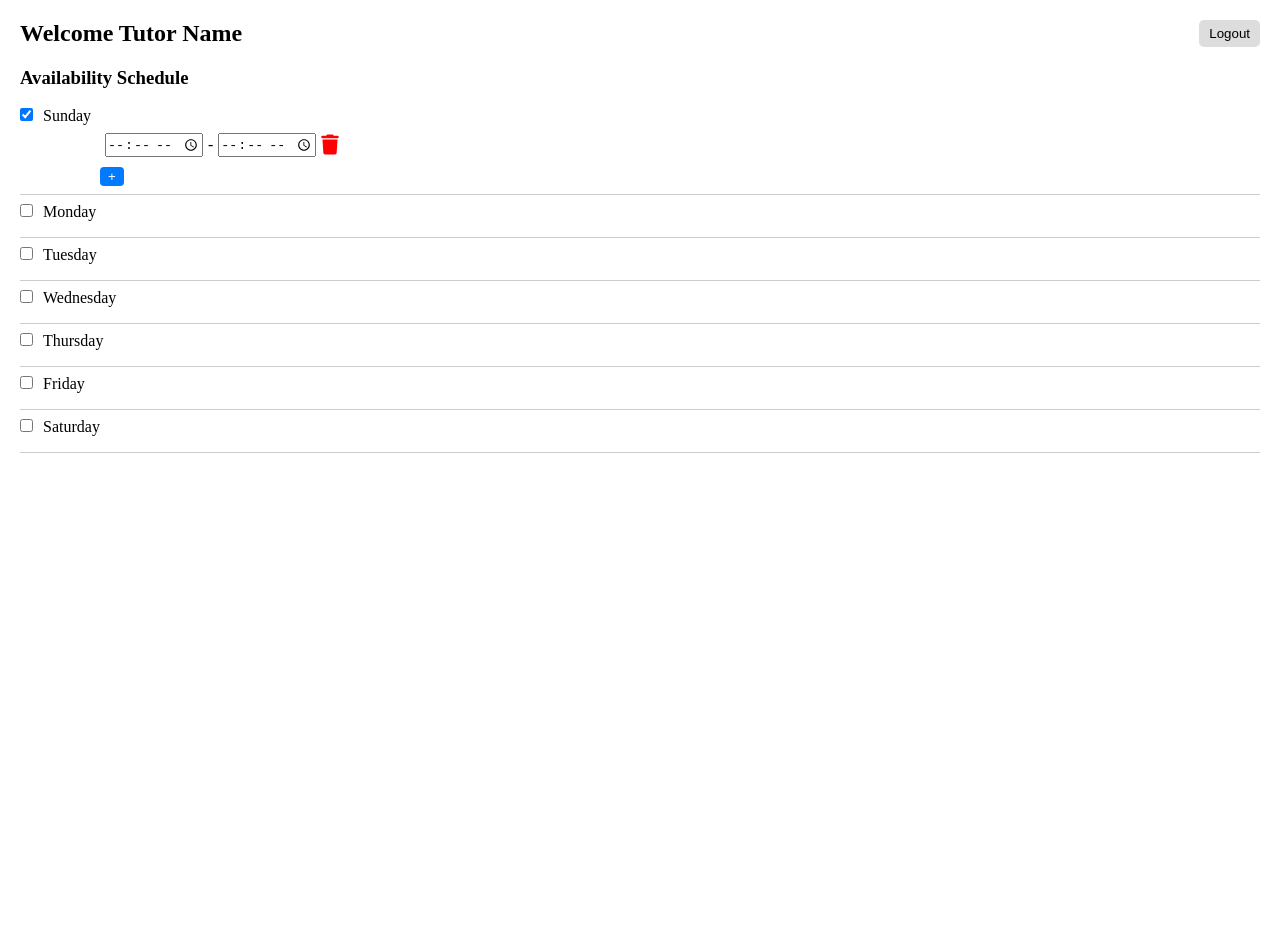
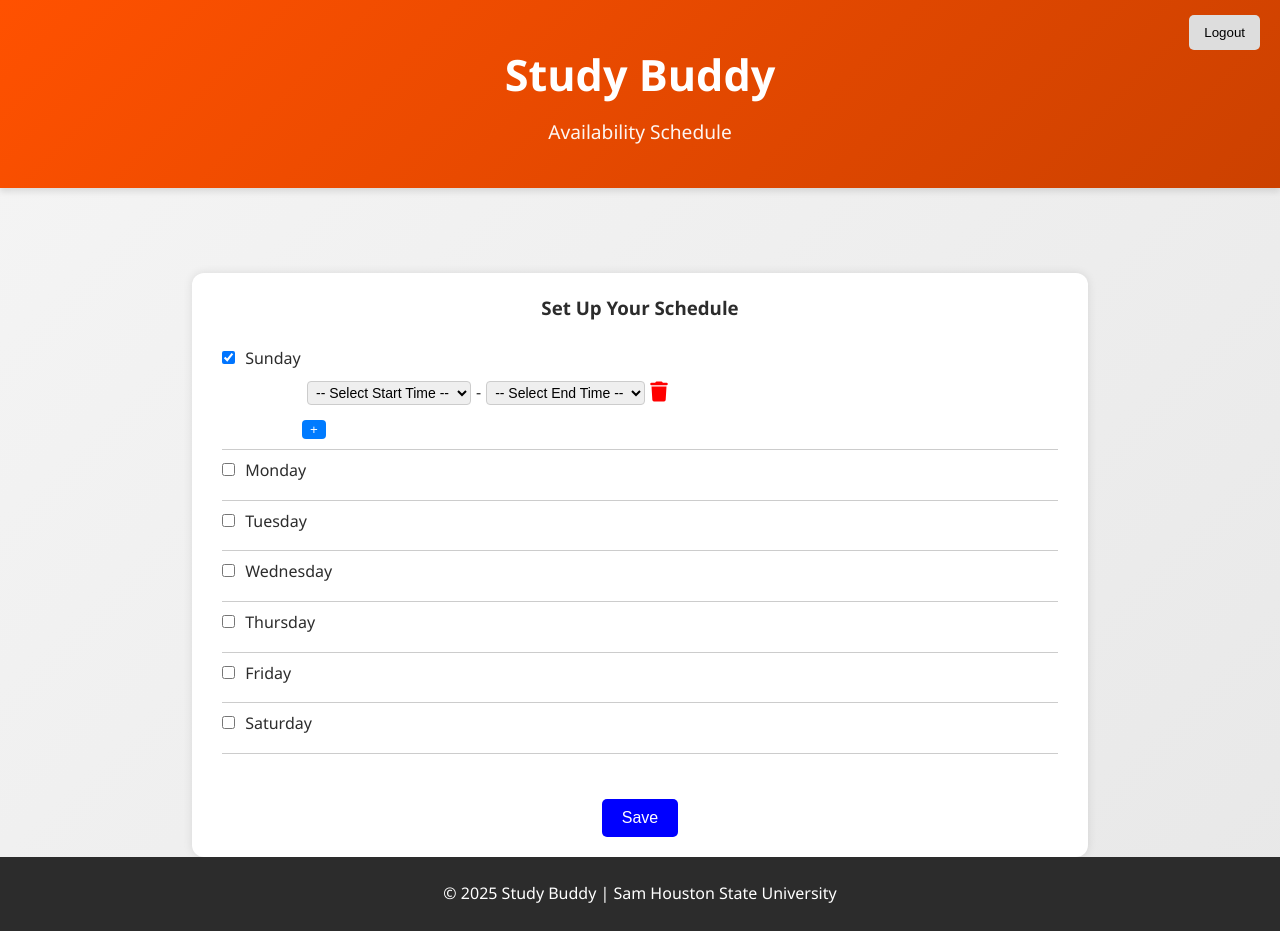
Before and after one commit to yenmiranda/Yenmiranda-SWE, a plain HTML site: page html/Availability.html in a window 1280 px wide. Both pictures are taken after a click on the checkbox "Sunday". Before the commit the page ends 800 px from the top, so only its background shows below. Drawn offline with Linux system fonts and the light colour scheme.

Commit message:
added commints, spacing and color formating

```diff
--- a/css/Availability.css
+++ b/css/Availability.css
@@ -1,61 +1,192 @@
-
+/* reset all default spacing */
 * {
   margin: 0;
   padding: 0;
   box-sizing: border-box;
 }
 
+/* COLOR PALETTE: SHSU colors plus complementary colors */
+:root {
+  --shsu-orange: #ff5100;
+  /* Primary SHSU orange */
 
-.container {
-    width: 100%;
-    height: 100%;
-    padding: 20px;
+  --shsu-orange-dark: #cc4100;
+  /* Darker orange for hover states */
+
+  --shsu-blue: #00008b;
+  /* Dark blue accent color */
+
+  --shsu-white: #ffffff;
+  /* White */
+
+  --shsu-gray-dark: #2c2c2c;
+  /* Dark gray for text */
+
+  --shsu-gray-medium: #6c6c6c;
+  /* Medium gray for secondary text */
+
+  --shsu-gray-light: #f5f5f5;
+  /* Light gray for backgrounds */
+
+  --shsu-gray-border: #dddddd;
+  /* Border color */
+
+  --success-green: #28a745;
+  /* Green for success messages */
+
+  --success-bg: #d4edda;
+  /* Light green background */
 }
 
+/* BODY: Overall page setup */
+body {
+  font-family: "Segoe UI", Tahoma, Geneva, Verdana, sans-serif;
+  /* Modern, clean font */
 
-.header {
+  background: linear-gradient(135deg, #f5f5f5 0%, #e8e8e8 100%);
+  /* Subtle gradient background */
+
+  color: var(--shsu-gray-dark);
+  /* Default text color */
+
+  line-height: 1.6;
+  /* Spacing between lines */
+
+  min-height: 100vh;
+  /* Full screen height minimum */
+
   display: flex;
-    justify-content: space-between;
-    align-items: center;
-    margin-bottom: 20px;
+  flex-direction: column;
+  /* Stacks header, main, footer vertically */
 }
 
+/* header with name and logout */
+.header {
+  background: linear-gradient(135deg, var(--shsu-orange) 0%, var(--shsu-orange-dark) 100%);
+    /* Orange gradient background */
+
+    color: var(--shsu-white);
+    /* White text */
+
+    text-align: center;
+    /* Centers content */
+
+    padding: 2.5rem 1rem;
+    /* Space inside header */
+
+    box-shadow: 0 4px 6px rgba(0, 0, 0, 0.1);
+    /* Shadow for depth */
+}
+
+/* main title */
+.header h1 {
+  font-size: 2.7rem;
+  font-weight: 700;
+  color: var(--shsu-white); /* fix: white text */
+  margin-bottom: 0.5rem;
+}
+
+/* subtitle under the title */
+.header p {
+  font-size: 1.2rem;
+  font-weight: 300;
+  opacity: 0.95;
+}
+
+/* logout button on top-right */
 .logout {
+  position: absolute;
+  top: 15px;
+  right: 20px;
   background: #ddd;
   border: none;
-    padding: 6px 10px;
+  padding: 10px 15px;
   border-radius: 5px;
   cursor: pointer;
 }
 
+/* hover for logout */
+.logout:hover {
+  background: #ccc;
+}
 
+/* box wrapping the schedule */
+.availability-box {
+  width: 70%;
+  margin: 60px auto 0 auto; /* centers the box */
+  background: #ffffff;
+  padding: 20px 30px;
+  border-radius: 12px;
+  box-shadow: 0 0 10px rgba(0, 0, 0, 0.1);
+}
+
+/* title of box */
+.availability-box h3 {
+  text-align: center;
+  margin-bottom: 15px;
+}
+
+/* paragraph text */
+.availability-box p {
+  text-align: center;
+  margin-bottom: 20px;
+}
+
+/* schedule styles */
 .schedule {
   margin-top: 10px;
 }
 
+/* each day row */
 .day {
   border-bottom: 1px solid #ccc;
   padding: 8px 0;
 }
 
+/* day label text */
 .day label {
   margin-left: 6px;
   font-weight: 500;
 }
 
+/* space between from days and times inside each day */
 .times {
   margin-top: 8px;
   margin-left: 80px;
 }
 
+/* each time slot line */
 .slot {
   display: flex;
   align-items: center;
   margin-bottom: 10px;
 }
 
+/* spacing for time input fields */
 .slot input[type="time"] {
   margin: 0 5px;
+}
+
+/* dropdown for selecting start and end times */
+.time-select {
+  padding: 2px 4px;
+  border-radius: 4px;
+  border: 1px solid #ccc;
+  margin: 0 5px;
+  font-size: 14px;
+}
+
+/* save schedule button */
+.save-button {
+  display: block;
+  margin: 20px auto 0 auto;
+  padding: 10px 20px;
+  background: blue;
+  color: white;
+  border: none;
+  border-radius: 5px;
+  cursor: pointer;
+  font-size: 16px;
 }
 
 /* trash can */
@@ -67,6 +198,7 @@
   font-size: 20px;
 }
 
+/* trash icon hover effect */
 .del-btn:hover {
   color: darkred;
   transform: scale(1.2);
@@ -82,6 +214,16 @@
   cursor: pointer;
 }
 
+/* hover for add button */
 .add-btn:hover {
   background: #0056b3;
 }
+
+/* FOOTER: Bottom section */
+footer {
+  background: var(--shsu-gray-dark);
+  color: var(--shsu-white);
+  text-align: center;
+  padding: 1.5rem;
+  margin-top: auto;
+}
--- a/html/Availability.html
+++ b/html/Availability.html
@@ -1,70 +1,104 @@
 <!DOCTYPE html>
 <html lang="en">
   <head>
-  <meta charset="UTF-8">
-  <meta name="viewport" content="width=device-width, initial-scale=1.0">
+    <meta charset="UTF-8" />
+    <meta name="viewport" content="width=device-width, initial-scale=1.0" />
     <title>Availability Schedule</title>
-  <link rel="stylesheet" href="../css/Availability.css">
+
+    <!-- link to css file -->
+    <link rel="stylesheet" href="../css/Availability.css" />
 
     <!-- for trash icon -->
-  <link rel="stylesheet" href="https://cdnjs.cloudflare.com/ajax/libs/font-awesome/6.5.0/css/all.min.css">
+    <link
+      rel="stylesheet"
+      href="https://cdnjs.cloudflare.com/ajax/libs/font-awesome/6.5.0/css/all.min.css"
+    />
   </head>
+
   <body>
-  <div class="container">
+    <!-- header with welcome message and logout button -->
+    <div class="header">
+      <h1>Study Buddy</h1>
 
+      <p>Availability Schedule</p>
 
-    <div class="header">
-      <h2>Welcome Tutor Name</h2>
       <button class="logout">Logout</button>
     </div>
 
-    <h3>Availability Schedule</h3>
+    <br>
 
+    <!-- availability box with title and schedule -->
+    <div class="availability-box">
+      <h3>Set Up Your Schedule</h3>
+
+      <!-- all days of the week with checkboxes -->
       <div class="schedule">
+        <!-- sunday section -->
         <div class="day">
-        <input type="checkbox" id="sunday">
+          <input type="checkbox" id="sunday" />
           <label for="sunday">Sunday</label>
           <div class="times" id="sunday-times"></div>
         </div>
 
+        <!-- monday section -->
         <div class="day">
-        <input type="checkbox" id="monday">
+          <input type="checkbox" id="monday" />
           <label for="monday">Monday</label>
           <div class="times" id="monday-times"></div>
         </div>
 
+        <!-- tuesday section -->
         <div class="day">
-        <input type="checkbox" id="tuesday">
+          <input type="checkbox" id="tuesday" />
           <label for="tuesday">Tuesday</label>
           <div class="times" id="tuesday-times"></div>
         </div>
 
+        <!-- wednesday section -->
         <div class="day">
-        <input type="checkbox" id="wednesday">
+          <input type="checkbox" id="wednesday" />
           <label for="wednesday">Wednesday</label>
           <div class="times" id="wednesday-times"></div>
         </div>
 
+        <!-- thursday section -->
         <div class="day">
-        <input type="checkbox" id="thursday">
+          <input type="checkbox" id="thursday" />
           <label for="thursday">Thursday</label>
           <div class="times" id="thursday-times"></div>
         </div>
 
+        <!-- friday section -->
         <div class="day">
-        <input type="checkbox" id="friday">
+          <input type="checkbox" id="friday" />
           <label for="friday">Friday</label>
           <div class="times" id="friday-times"></div>
         </div>
 
+        <!-- saturday section -->
         <div class="day">
-        <input type="checkbox" id="saturday">
+          <input type="checkbox" id="saturday" />
           <label for="saturday">Saturday</label>
           <div class="times" id="saturday-times"></div>
         </div>
+
+        <br />
+        <!-- line break for spacing -->
+
+        <button class="save-button">Save</button>
       </div>
+      <!-- end of schedule -->
+
     </div>
+    <!-- end of availability-box -->
 
+    <!-- link to javascript file -->
     <script src="../javascript/Availability.js"></script>
+
+    <!-- FOOTER: Bottom of page -->
+    <footer>
+      <!-- Copyright info -->
+      <p>&copy; 2025 Study Buddy | Sam Houston State University</p>
+    </footer>
   </body>
 </html>
--- a/javascript/Availability.js
+++ b/javascript/Availability.js
@@ -1,10 +1,15 @@
+// loop through each day checkbox
 document.querySelectorAll('.day input[type="checkbox"]').forEach(box => {
+  // waits for when a checkbox is checked or unchecked
   box.addEventListener('change', function() {
     const timesDiv = document.getElementById(this.id + '-times');
-    timesDiv.innerHTML = '';
+    timesDiv.innerHTML = ''; // clear old time slots
 
+    // if box is checked show time slot options
     if (this.checked) {
-      addTimeSlot(timesDiv);
+      addTimeSlot(timesDiv); // create first time slot
+
+      // create + button to add more slots
       const addBtn = document.createElement('button');
       addBtn.textContent = '+';
       addBtn.classList.add('add-btn');
@@ -14,25 +19,59 @@
   });
 });
 
+
+// create dropdown list for time selection
+function createTimeSelect(placeholderText) {
+  const select = document.createElement('select');
+  select.classList.add('time-select');
+
+  // add first placeholder option
+  const placeholder = document.createElement('option');
+  placeholder.textContent = `-- ${placeholderText} --`;
+  placeholder.value = '';
+  select.appendChild(placeholder);
+
+  // all possible hourly times
+  const times = [
+    "12:00 AM","1:00 AM","2:00 AM","3:00 AM","4:00 AM","5:00 AM",
+    "6:00 AM","7:00 AM","8:00 AM","9:00 AM","10:00 AM","11:00 AM",
+    "12:00 PM","1:00 PM","2:00 PM","3:00 PM","4:00 PM","5:00 PM",
+    "6:00 PM","7:00 PM","8:00 PM","9:00 PM","10:00 PM","11:00 PM"
+  ];
+
+  // add each time as an option in the dropdown
+  times.forEach(time => {
+    const option = document.createElement('option');
+    option.value = time;
+    option.textContent = time;
+    select.appendChild(option);
+  });
+
+  return select;
+}
+
+
+// add a new time slot row under the selected day
 function addTimeSlot(container) {
   const slot = document.createElement('div');
   slot.classList.add('slot');
 
-  const start = document.createElement('input');
-  start.type = 'time';
+  // create dropdowns for start and end time
+  const start = createTimeSelect('Select Start Time');
+  const end = createTimeSelect('Select End Time');
 
-  const end = document.createElement('input');
-  end.type = 'time';
-
+  // create delete trash button
   const del = document.createElement('button');
   del.classList.add('del-btn');
   del.innerHTML = '<i class="fa fa-trash" aria-hidden="true"></i>';
   del.onclick = () => container.removeChild(slot);
 
+  // put everything together in the slot
   slot.appendChild(start);
   slot.appendChild(document.createTextNode(' - '));
   slot.appendChild(end);
   slot.appendChild(del);
 
+  // insert slot before the + button
   container.insertBefore(slot, container.querySelector('.add-btn'));
 }
```
Lines whose indentation alone changed are shown as unchanged.
